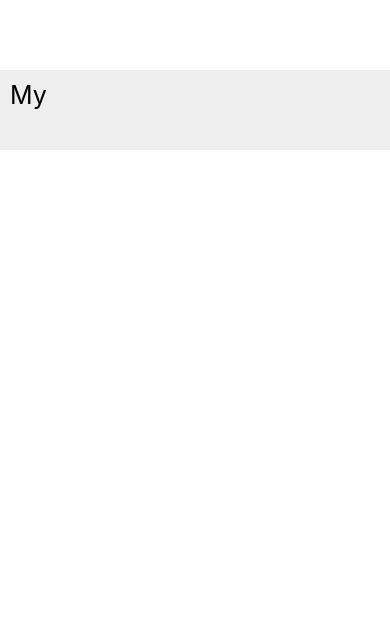
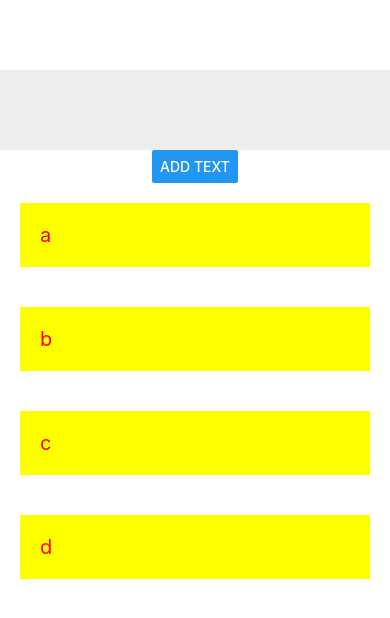
Before and after one commit to jjunnnys/react-native-component, a React Native app: screen / in a window 390 px wide. Shown: the top 618 px of the page. Built offline with nearby package versions, Linux system fonts and the light colour scheme.

Commit message:
Button, ScrollView, TextInput 심화

```diff
--- a/App.js
+++ b/App.js
@@ -7,59 +7,57 @@
  */
 
 import React, {Component} from 'react';
-import {View, StyleSheet, Text, ScrollView} from 'react-native';
-import Generator from './src/Generator';
-
-import Header from './src/Header';
-import Input from './src/Input';
-import NumList from './src/NumList';
+import {
+  View,
+  StyleSheet,
+  Button,
+  TextInput,
+  ScrollView,
+  Text,
+} from 'react-native';
 
 class App extends Component {
   state = {
-    appName: 'My First App',
-    random: [],
+    myTextInput: '',
+    alphabet: ['a', 'b', 'c', 'd'],
   };
 
-  onAddRandomNum = () => {
-    const randomNum = Math.floor(Math.random() * 100) + 1; // Math.random() 0~1까지 랜덤한 변수를 만드는 내장 함수
-
-    this.setState((prev) => {
-      return {
-        random: [...prev.random, randomNum],
-      };
+  onChangeInput = (e) => {
+    this.setState({
+      myTextInput: e,
     });
   };
 
-  onNumDelete = (index) => () => {
-    const newArray = this.state.random.filter((num, i) => index !== i);
-
-    this.setState(() => ({
-      random: newArray,
-    }));
+  onAddTextInput = () => {
+    this.setState((prev) => {
+      return {
+        myTextInput: '',
+        alphabet: [...prev.alphabet, prev.myTextInput],
+      };
+    });
   };
 
   render() {
     return (
       <View style={styles.mainView}>
-        {/* <Header name={this.state.appName} />
-        <View>
-          <Text
-            style={styles.mainText}
-            onPress={() => alert('text touch event')}>
-            Hello World
-          </Text>
-        </View>
-        <Generator add={this.onAddRandomNum} />
-        <ScrollView
-          style={{width: '100%'}}
-          // onMomentumScrollBegin={() => alert('begin')}
-          // onMomentumScrollEnd={() => alert('end')}
-          // onScroll={() => alert('scroll')}
-          // onContentSizeChange={(width, height) => alert(height)}
-          bounces={false}>
-          <NumList num={this.state.random} remove={this.onNumDelete} />
-        </ScrollView> */}
-        <Input />
+        <TextInput
+          style={styles.input}
+          value={this.state.myTextInput}
+          onChangeText={this.onChangeInput}
+          multiline={true} // textarea
+          maxLength={100}
+          autoCapitalize={'none'} // 대문자 자동 수정 옵션(보통 이메일 정보 입력 시 사용)
+          editable={true} // disable
+        />
+        <Button title="Add Text" onPress={this.onAddTextInput} />
+
+        <ScrollView style={{width: '100%'}}>
+          {this.state.alphabet.map((v, i) => (
+            <Text key={i} style={styles.mainText}>
+              {v}
+            </Text>
+          ))}
+        </ScrollView>
       </View>
     );
   }
@@ -89,6 +87,15 @@
     fontWeight: 'normal',
     color: 'red',
     padding: 20,
+    margin: 20,
+    backgroundColor: 'yellow',
+  },
+  input: {
+    width: '100%',
+    backgroundColor: '#eeeeee',
+    marginTop: 20,
+    fontSize: 25,
+    padding: 10,
   },
 });
 
```
